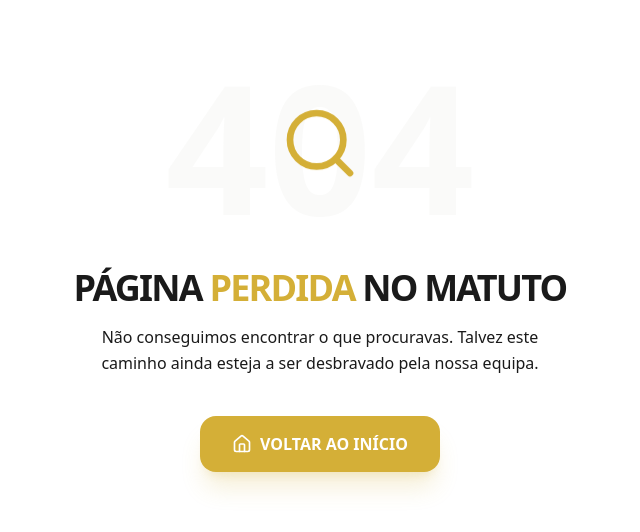
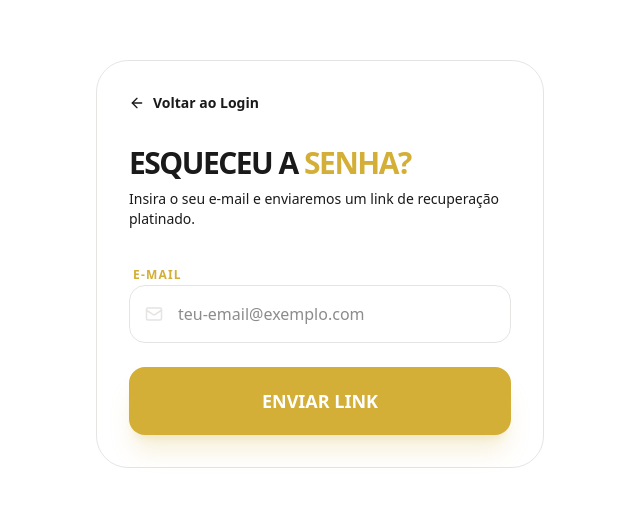
Before and after one commit to TheRealCocky/nonhande-client, a Next.js app: page /auth/forgot-password in a window 1280 px wide. Before the commit this address had no page. Shown: the part 136-668 px from the top of the page, without its empty margins (320-960 px from the left). Built offline with nearby package versions, Linux system fonts and the light colour scheme; no server answers.

Commit message:
feat: complete auth flow with login, forgot-password, and reset-password pages

```diff
--- /dev/null
+++ b/app/auth/forgot-password/page.tsx
@@ -0,0 +1,84 @@
+"use client";
+
+import { useState } from "react";
+import { authService } from "@/services/api";
+import { Mail, ArrowLeft, Loader2, CheckCircle2 } from "lucide-react";
+import Link from "next/link";
+
+export default function ForgotPasswordPage() {
+    const [email, setEmail] = useState("");
+    const [loading, setLoading] = useState(false);
+    const [sent, setSent] = useState(false);
+    const [error, setError] = useState("");
+
+    const handleSubmit = async (e: React.FormEvent) => {
+        e.preventDefault();
+        setLoading(true);
+        setError("");
+
+        try {
+            await authService.forgotPassword(email);
+            setSent(true);
+        } catch (err: any) {
+            setError(err.response?.data?.message || "Erro ao solicitar recuperação.");
+        } finally {
+            setLoading(false);
+        }
+    };
+
+    return (
+        <div className="min-h-screen bg-background flex items-center justify-center px-4">
+            <div className="w-full max-w-md bg-card-custom/30 border border-platinum p-8 rounded-[32px] backdrop-blur-md">
+                <Link href="/auth/signin" className="inline-flex items-center gap-2 text-text-secondary hover:text-gold mb-8 transition-colors text-sm font-bold">
+                    <ArrowLeft size={16} /> Voltar ao Login
+                </Link>
+
+                {!sent ? (
+                    <>
+                        <h1 className="text-3xl font-black mb-2 uppercase tracking-tighter">Esqueceu a <span className="text-gold">Senha?</span></h1>
+                        <p className="text-text-secondary mb-8 text-sm">Insira o seu e-mail e enviaremos um link de recuperação platinado.</p>
+
+                        <form onSubmit={handleSubmit} className="space-y-6">
+                            <div className="space-y-2">
+                                <label className="text-xs font-black uppercase tracking-widest text-gold ml-1">E-mail</label>
+                                <div className="relative">
+                                    <Mail className="absolute left-4 top-1/2 -translate-y-1/2 text-platinum" size={18} />
+                                    <input
+                                        type="email"
+                                        required
+                                        value={email}
+                                        onChange={(e) => setEmail(e.target.value)}
+                                        placeholder="teu-email@exemplo.com"
+                                        className="w-full bg-background border border-platinum rounded-2xl py-4 pl-12 pr-4 focus:border-gold outline-none transition-all"
+                                    />
+                                </div>
+                            </div>
+
+                            {error && <p className="text-red-500 text-xs font-bold text-center">{error}</p>}
+
+                            <button
+                                disabled={loading}
+                                className="w-full bg-gold text-white py-5 rounded-2xl font-black text-lg shadow-xl shadow-gold/20 hover:-translate-y-1 transition-all active:scale-95 flex items-center justify-center gap-2"
+                            >
+                                {loading ? <Loader2 className="animate-spin" /> : "ENVIAR LINK"}
+                            </button>
+                        </form>
+                    </>
+                ) : (
+                    <div className="text-center py-8">
+                        <div className="w-20 h-20 bg-gold/10 rounded-full flex items-center justify-center mx-auto mb-6">
+                            <CheckCircle2 size={40} className="text-gold" />
+                        </div>
+                        <h2 className="text-2xl font-black mb-4 uppercase">E-mail Enviado!</h2>
+                        <p className="text-text-secondary text-sm mb-8 leading-relaxed">
+                            Verifica a tua caixa de entrada (e o spam). O link de recuperação expira em 15 minutos.
+                        </p>
+                        <Link href="/auth/signin" className="text-gold font-black uppercase text-xs tracking-widest hover:underline">
+                            Voltar ao Início
+                        </Link>
+                    </div>
+                )}
+            </div>
+        </div>
+    );
+}
--- a/app/auth/reset-password/page.tsx
+++ b/app/auth/reset-password/page.tsx
@@ -0,0 +1,98 @@
+"use client";
+
+import { useState, useEffect, Suspense } from "react";
+import { useSearchParams, useRouter } from "next/navigation";
+import { authService } from "@/services/api";
+import { Lock, Eye, EyeOff, Loader2, Sparkles } from "lucide-react";
+
+function ResetPasswordForm() {
+    const searchParams = useSearchParams();
+    const router = useRouter();
+    const token = searchParams.get("token");
+
+    const [password, setPassword] = useState("");
+    const [showPassword, setShowPassword] = useState(false);
+    const [loading, setLoading] = useState(false);
+    const [error, setError] = useState("");
+
+    useEffect(() => {
+        if (!token) {
+            setError("Token de recuperação ausente ou inválido.");
+        }
+    }, [token]);
+
+    const handleReset = async (e: React.FormEvent) => {
+        e.preventDefault();
+        if (!token) return;
+
+        setLoading(true);
+        setError("");
+
+        try {
+            await authService.resetPassword({ token, password });
+            alert("Sucesso! Palavra-passe atualizada.");
+            router.push("/auth/signin");
+        } catch (err: any) {
+            setError(err.response?.data?.message || "Erro ao atualizar senha.");
+        } finally {
+            setLoading(false);
+        }
+    };
+
+    return (
+        <div className="min-h-screen bg-background flex items-center justify-center px-4">
+            <div className="w-full max-w-md bg-card-custom/30 border border-platinum p-8 rounded-[32px]">
+                <div className="flex justify-center mb-6">
+                    <div className="p-3 bg-platinum/20 rounded-2xl text-gold">
+                        <Sparkles size={32} />
+                    </div>
+                </div>
+
+                <h1 className="text-3xl font-black text-center mb-2 uppercase tracking-tighter">Nova <span className="text-gold">Senha</span></h1>
+                <p className="text-center text-text-secondary text-sm mb-8">Escolha uma senha forte para proteger a sua conta.</p>
+
+                <form onSubmit={handleReset} className="space-y-6">
+                    <div className="space-y-2">
+                        <label className="text-xs font-black uppercase tracking-widest text-gold ml-1">Nova Palavra-passe</label>
+                        <div className="relative">
+                            <Lock className="absolute left-4 top-1/2 -translate-y-1/2 text-platinum" size={18} />
+                            <input
+                                type={showPassword ? "text" : "password"}
+                                required
+                                value={password}
+                                onChange={(e) => setPassword(e.target.value)}
+                                placeholder="••••••••"
+                                className="w-full bg-background border border-platinum rounded-2xl py-4 pl-12 pr-12 focus:border-gold outline-none transition-all"
+                            />
+                            <button
+                                type="button"
+                                onClick={() => setShowPassword(!showPassword)}
+                                className="absolute right-4 top-1/2 -translate-y-1/2 text-text-secondary hover:text-gold"
+                            >
+                                {showPassword ? <EyeOff size={18} /> : <Eye size={18} />}
+                            </button>
+                        </div>
+                    </div>
+
+                    {error && <p className="text-red-500 text-xs font-bold text-center bg-red-500/10 p-3 rounded-xl">{error}</p>}
+
+                    <button
+                        disabled={loading || !token}
+                        className="w-full bg-gold text-white py-5 rounded-2xl font-black text-lg shadow-xl shadow-gold/20 hover:-translate-y-1 transition-all disabled:opacity-50"
+                    >
+                        {loading ? <Loader2 className="animate-spin mx-auto" /> : "ATUALIZAR SENHA"}
+                    </button>
+                </form>
+            </div>
+        </div>
+    );
+}
+
+// O Next.js exige Suspense ao usar useSearchParams em Client Components
+export default function ResetPasswordPage() {
+    return (
+        <Suspense fallback={<div className="min-h-screen bg-background flex items-center justify-center text-gold font-black">CARREGANDO...</div>}>
+            <ResetPasswordForm />
+        </Suspense>
+    );
+}
--- a/app/auth/signin/page.tsx
+++ b/app/auth/signin/page.tsx
@@ -4,7 +4,7 @@ import { useState } from "react";
 import { Mail, Lock, ArrowRight, Sparkles, Loader2, AlertCircle } from "lucide-react";
 import Link from "next/link";
 import { useRouter } from "next/navigation";
-import { authService } from "@/services/api";
+import { authService } from "@/services/api"; // Certifica-te que este caminho está correto
 import axios from "axios";
 
 export default function LoginPage() {
@@ -22,8 +22,8 @@ export default function LoginPage() {
         try {
             const { data } = await authService.login(formData);
 
-            // Guardamos o Token (NestJS usa access_token)
-            localStorage.setItem("token", data.access_token);
+            // Guardamos o Token (NestJS usa access_token ou accessToken conforme o teu service)
+            localStorage.setItem("token", data.accessToken || data.access_token);
 
             router.push("/");
             router.refresh();
@@ -31,15 +31,16 @@ export default function LoginPage() {
             let message = "Erro de conexão com o servidor.";
 
             if (axios.isAxiosError(err)) {
-                message = err.response?.data?.message || message;
+                const status = err.response?.status;
+                const backendMessage = err.response?.data?.message;
 
-                const isNotVerified = message.toLowerCase().includes("verified") ||
-                    (err.response?.status === 401 && message.includes("verify"));
-
-                if (isNotVerified) {
+                // Lógica refinada para mensagens de erro
+                if (status === 401 && (backendMessage?.toLowerCase().includes("verified") || backendMessage?.includes("verifique"))) {
                     setError("Sua conta ainda não foi ativada. Verifique o seu e-mail.");
+                } else if (status === 401) {
+                    setError("E-mail ou senha incorretos.");
                 } else {
-                    setError("E-mail ou senha incorretos.");
+                    setError(backendMessage || message);
                 }
             } else {
                 setError(message);
@@ -68,7 +69,7 @@ export default function LoginPage() {
                     <div className="absolute -top-24 -right-24 w-48 h-48 bg-gold/5 blur-3xl rounded-full" />
 
                     {error && (
-                        <div className="mb-6 p-4 rounded-2xl bg-red-500/10 border border-red-500/20 flex items-center gap-3 text-red-500 text-xs font-bold animate-in fade-in slide-in-from-top-2">
+                        <div className="mb-6 p-4 rounded-2xl bg-red-500/10 border border-red-500/20 flex items-center gap-3 text-red-500 text-[11px] font-bold animate-in fade-in slide-in-from-top-2">
                             <AlertCircle size={18} className="shrink-0" />
                             <span>{error}</span>
                         </div>
@@ -86,7 +87,7 @@ export default function LoginPage() {
                     </button>
 
                     <div className="relative mb-8 text-center">
-                        <span className="bg-background px-4 text-[10px] font-black uppercase text-text-secondary relative z-10 tracking-widest">Ou use as tuas credenciais</span>
+                        <span className="bg-background px-4 text-[10px] font-black uppercase text-text-secondary relative z-10 tracking-widest">Ou usa as tuas credenciais</span>
                         <div className="absolute top-1/2 left-0 w-full h-[1px] bg-platinum" />
                     </div>
 
@@ -99,7 +100,7 @@ export default function LoginPage() {
                                     required
                                     type="email"
                                     placeholder="teu@email.com"
-                                    className="w-full bg-background border border-platinum rounded-2xl py-4 pl-12 pr-4 outline-none focus:border-gold/50 transition-all font-medium"
+                                    className="w-full bg-background border border-platinum rounded-2xl py-4 pl-12 pr-4 outline-none focus:border-gold/50 transition-all font-medium text-sm"
                                     onChange={(e) => setFormData({ ...formData, email: e.target.value })}
                                 />
                             </div>
@@ -108,7 +109,8 @@ export default function LoginPage() {
                         <div className="space-y-1.5">
                             <div className="flex justify-between items-center px-1">
                                 <label className="text-[10px] font-black uppercase tracking-wider">Senha Secreta</label>
-                                <Link href="/forgot-password" className="text-[10px] font-bold text-gold uppercase hover:underline">Esqueceu?</Link>
+                                {/* AJUSTE AQUI: Link agora aponta para /auth/forgot-password */}
+                                <Link href="/auth/forgot-password" size={18} className="text-[10px] font-bold text-gold uppercase hover:underline">Esqueceu?</Link>
                             </div>
                             <div className="relative group">
                                 <Lock className="absolute left-4 top-1/2 -translate-y-1/2 text-text-secondary group-focus-within:text-gold transition-colors" size={18} />
@@ -116,7 +118,7 @@ export default function LoginPage() {
                                     required
                                     type="password"
                                     placeholder="••••••••"
-                                    className="w-full bg-background border border-platinum rounded-2xl py-4 pl-12 pr-4 outline-none focus:border-gold/50 transition-all"
+                                    className="w-full bg-background border border-platinum rounded-2xl py-4 pl-12 pr-4 outline-none focus:border-gold/50 transition-all text-sm"
                                     onChange={(e) => setFormData({ ...formData, password: e.target.value })}
                                 />
                             </div>
@@ -130,7 +132,7 @@ export default function LoginPage() {
                             {loading ? (
                                 <Loader2 className="animate-spin" size={24} />
                             ) : (
-                                <>Entrar no Ecossistema <ArrowRight size={20} /></>
+                                <>Entrar <ArrowRight size={20} /></>
                             )}
                         </button>
                     </form>
```
Also changed, not shown: app/auth/forget-password/page.tsx (deleted).
